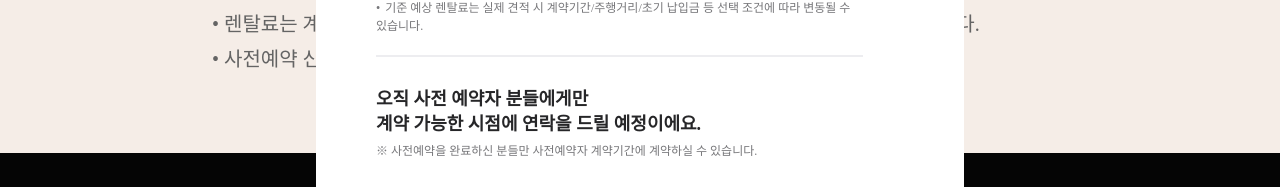
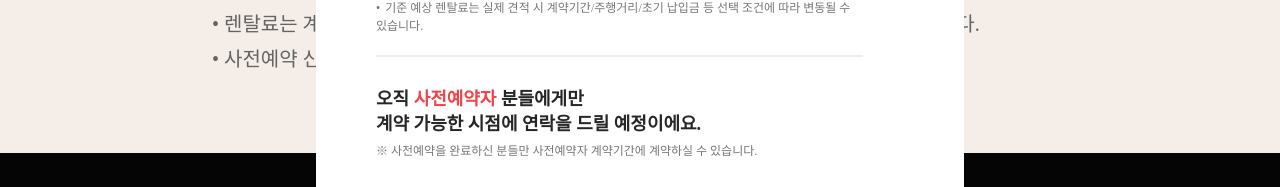
Before and after one commit to vi2920va/sk-direct-web, a React (Create React App) app: page / in a window 1280 px wide. Both pictures are taken after a click on the button "사전예약 참여하기". Shown: the part 329-516 px from the top of the page. Built offline with nearby package versions, Linux system fonts and the light colour scheme.

Commit message:
Add - AlertModal Component 생성

```diff
--- /dev/null
+++ b/src/components/molecures/Modals/AlertModal/index.tsx
@@ -0,0 +1,23 @@
+import React from 'react';
+import styled from 'styled-components';
+import Portal from '../Portal';
+
+interface AlertModalProps {
+  visible?: boolean;
+}
+
+const AlertModal: React.FC<AlertModalProps> = ({ visible }) => {
+  return (
+    <>
+      {visible && (
+        <Portal>
+          <StyledAlertModal>index</StyledAlertModal>
+        </Portal>
+      )}
+      ;
+    </>
+  );
+};
+export default AlertModal;
+
+const StyledAlertModal = styled.div``;
--- a/src/components/molecures/Modals/Modal/index.tsx
+++ b/src/components/molecures/Modals/Modal/index.tsx
@@ -43,7 +43,8 @@ const Modal: React.FC<ModalProps> = ({ title, width, footer, visible }) => {
               </StyledRentalDescList>
               <Styledhr />
               <StyledModalTitle fontSize={18} lineHeight={140} top={30} bottom={5}>
-                오직 사전 예약자 분들에게만 <br /> 계약 가능한 시점에 연락을 드릴 예정이에요.
+                오직 <StyledTopintText>사전예약자 </StyledTopintText>분들에게만 <br /> 계약 가능한 시점에 연락을 드릴
+                예정이에요.
               </StyledModalTitle>
               <StyledPrecautions bottom={40}>
                 ※ 사전예약을 완료하신 분들만 사전예약자 계약기간에 계약하실 수 있습니다.
@@ -132,6 +133,12 @@ const StyledModalTitle = styled.h2<{
   font-size: ${(props) => props.fontSize}px;
   line-height: ${(props) => props.lineHeight}%;
   color: #262628;
+`;
+const StyledTopintText = styled.span`
+  font-weight: 700;
+  font-size: 18px;
+  line-height: 140%;
+  color: #f2434a;
 `;
 
 const StyledRentalDescList = styled.ul`
--- a/src/hooks/useModals/index.tsx
+++ b/src/hooks/useModals/index.tsx
@@ -1,4 +1,5 @@
 import React, { useState } from 'react';
+import AlertModal from '../../components/molecures/Modals/AlertModal';
 import Modal, { ModalProps } from '../../components/molecures/Modals/Modal';
 
 const useModals = () => {
@@ -12,6 +13,10 @@ const useModals = () => {
     setVisible(false);
   };
 
+  const openAlertModal = () => {
+    visible && <AlertModal />;
+  };
+
   const defaultModal = (props: ModalProps) => {
     visible && <Modal {...props} />;
   };
@@ -21,6 +26,7 @@ const useModals = () => {
     setVisible,
     openModal,
     closeModal,
+    openAlertModal,
   };
 };
 
```
